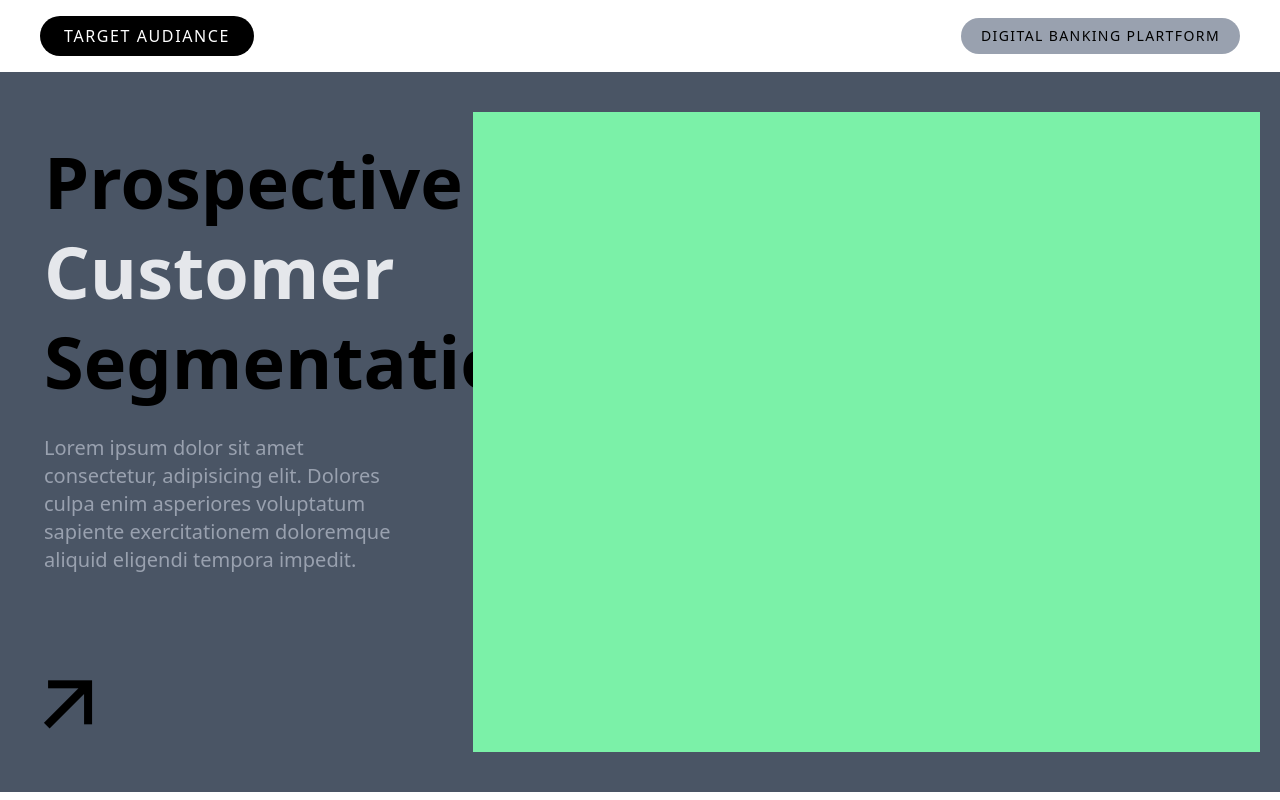
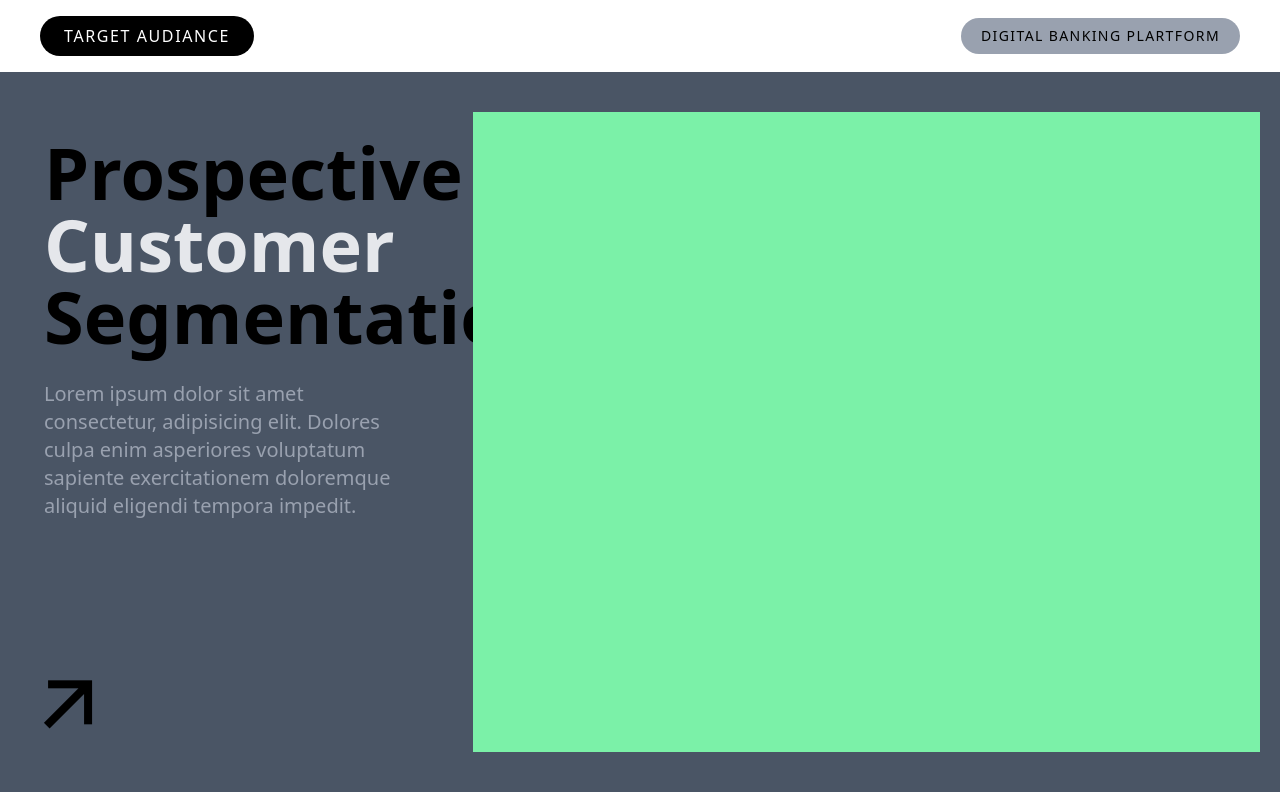
Before and after one commit to maskurahmedofficial/React_Project_ScS, a React (Vite) app: page / in a window 1280 px wide. Built offline with nearby package versions, Linux system fonts and the light colour scheme.

Commit message:
leading clear

```diff
--- a/src/components/Section1/LeftContant.jsx
+++ b/src/components/Section1/LeftContant.jsx
@@ -5,7 +5,7 @@ const LeftContant = () => {
     <>
       <div className="h-full w-1/3 flex flex-col justify-between ">
         <div className="p-6">
-          <h3 className=" leading-tight text-7xl font-bold mb-7">
+          <h3 className=" text-7xl font-bold mb-7">
             Prospective <br /> <span className="text-gray-200">Customer</span> <br /> Segmentation
           </h3>
           <p className="text-xl font-medium text-gray-400 mb-5 ">
```
